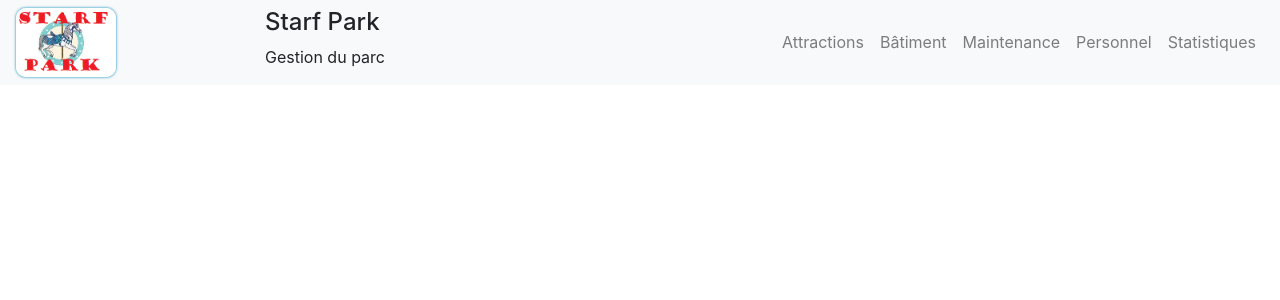
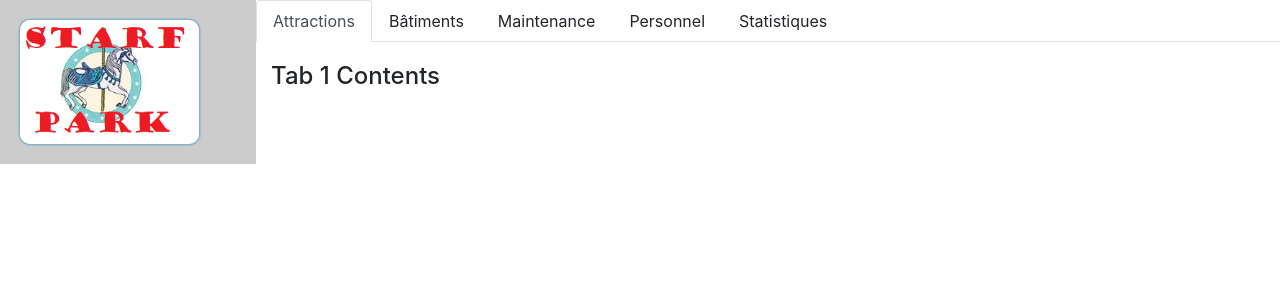
Before and after one commit to Kingsun21/Parc-d-attraction-UX-UI, a React (Create React App) app: page / in a window 1280 px wide. Shown: the top 300 px of the page. Built offline with nearby package versions, Linux system fonts and the light colour scheme.

Commit message:
on part sur un autre header, nique

```diff
--- a/src/App.css
+++ b/src/App.css
@@ -31,13 +31,20 @@
   }
 }
 
+#sidebar{
+  float: left;
+  width: 20%;
+  background-color: rgba(0, 0, 0, 0.2);
+}
+
 img {
   border-radius: 10px;
   box-shadow: 0 0 2px 1px rgba(0, 140, 186, 0.5);
   height: auto;
-  width: 40%;
+  width: 70%;
+  margin: 20px;
 }
 
-Media heading {
-  font-weight: bold;
+#tabs {
+  margin: 0 auto 20px 20px;
 }
--- a/src/App.js
+++ b/src/App.js
@@ -14,8 +14,18 @@ import {
   UncontrolledDropdown,
   DropdownToggle,
   DropdownMenu,
-  DropdownItem, } from 'reactstrap';
+  DropdownItem,
+  TabContent,
+  TabPane,
+  Card,
+  Button,
+  CardTitle,
+  CardText,
+  Row,
+  Col,
+  Container,} from 'reactstrap';
 import { Media } from 'reactstrap';
+import classnames from 'classnames';
 
 class App extends Component {
   constructor(props) {
@@ -23,52 +33,99 @@ class App extends Component {
 
     this.toggle = this.toggle.bind(this);
     this.state = {
-      isOpen: false
+      activeTab: '1'
     };
   }
 
-  toggle() {
-    this.setState({
-      isOpen: !this.state.isOpen
-    });
+  toggle(tab) {
+    if (this.state.activeTab !== tab) {
+      this.setState({
+        activeTab: tab
+      });
+    }
   }
 
   render() {
     return (
       <div>
-        <Navbar color="light" light expand="md">
+        <div id="sidebar">
           <Media>
             <Media left href="/">
               <Media object src="/starfpark.png" alt="logo" />
             </Media>
-            <Media body>
-              <Media heading>
-                Starf Park
-              </Media>
-              Gestion du parc
-            </Media>
           </Media>
-          <NavbarToggler onClick={this.toggle} />
-          <Collapse isOpen={this.state.isOpen} navbar>
-            <Nav className="ml-auto" navbar>
+        </div>
+          <div id="corps">
+            <Nav tabs id="tabs">
               <NavItem>
-                <NavLink href="/attractions/">Attractions</NavLink>
+                <NavLink
+                  className={classnames({ active: this.state.activeTab === '1' })}
+                  onClick={() => { this.toggle('1'); }}
+                >
+                  Attractions
+                </NavLink>
               </NavItem>
               <NavItem>
-                <NavLink href="/batiments/">Bâtiment</NavLink>
+                <NavLink
+                  className={classnames({ active: this.state.activeTab === '2' })}
+                  onClick={() => { this.toggle('2'); }}
+                >
+                  Bâtiments
+                </NavLink>
               </NavItem>
               <NavItem>
-                <NavLink href="/maintenance/">Maintenance</NavLink>
+                <NavLink
+                  className={classnames({ active: this.state.activeTab === '3' })}
+                  onClick={() => { this.toggle('3'); }}
+                >
+                  Maintenance
+                </NavLink>
               </NavItem>
               <NavItem>
-                <NavLink href="/personnel/">Personnel</NavLink>
+                <NavLink
+                  className={classnames({ active: this.state.activeTab === '4' })}
+                  onClick={() => { this.toggle('4'); }}
+                >
+                  Personnel
+                </NavLink>
               </NavItem>
               <NavItem>
-                <NavLink href="/stats/">Statistiques</NavLink>
+                <NavLink
+                  className={classnames({ active: this.state.activeTab === '5' })}
+                  onClick={() => { this.toggle('5'); }}
+                >
+                  Statistiques
+                </NavLink>
               </NavItem>
             </Nav>
-          </Collapse>
-        </Navbar>
+            <TabContent activeTab={this.state.activeTab}>
+            <TabPane tabId="1">
+              <Row>
+                <Col sm="12">
+                  <h4>Tab 1 Contents</h4>
+                </Col>
+              </Row>
+            </TabPane>
+            <TabPane tabId="2">
+              <Row>
+                <Col sm="6">
+                  <Card body>
+                    <CardTitle>Special Title Treatment</CardTitle>
+                    <CardText>With supporting text below as a natural lead-in to additional content.</CardText>
+                    <Button>Go somewhere</Button>
+                  </Card>
+                </Col>
+                <Col sm="6">
+                  <Card body>
+                    <CardTitle>Special Title Treatment</CardTitle>
+                    <CardText>With supporting text below as a natural lead-in to additional content.</CardText>
+                    <Button>Go somewhere</Button>
+                  </Card>
+                </Col>
+              </Row>
+            </TabPane>
+          </TabContent>
+        </div>
       </div>
     );
   }
```
